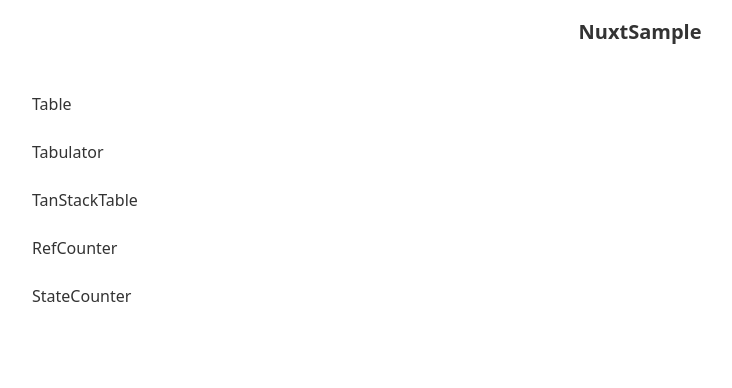
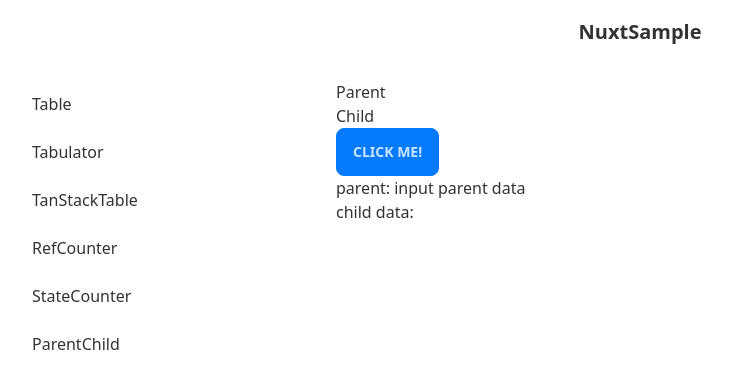
Before and after one commit to alkanoic/NuxtSample, a Nuxt app: page /parent-child in a window 1280 px wide. Shown: the top 388 px of the page, without its empty margins (0-732 px from the left). Built offline with nearby package versions, Linux system fonts and the light colour scheme.

Commit message:
Parent Childコンポーネントの作成

```diff
--- /dev/null
+++ b/src/components/Child.vue
@@ -0,0 +1,23 @@
+<template>
+  <div>
+    <h1>Child</h1>
+    <button class="btn-primary btn" @click="handleClick">Click me!</button>
+    <h1>parent: {{ parentData }}</h1>
+  </div>
+</template>
+
+<script setup lang="ts">
+  const emit = defineEmits<{ (e: "clickEmit", value?: string): void }>();
+
+  const handleClick = () => {
+    emit("clickEmit", "Child to Parent");
+  };
+
+  const props = defineProps({
+    parentProp: {
+      type: String,
+      default: "",
+    },
+  });
+  const parentData = ref(props.parentProp);
+</script>
--- a/src/components/NavbarMenu.vue
+++ b/src/components/NavbarMenu.vue
@@ -64,6 +64,11 @@
               >StateCounter</NuxtLink
             >
           </li>
+          <li>
+            <NuxtLink to="/parent-child" @click="closeDrawer"
+              >ParentChild</NuxtLink
+            >
+          </li>
         </ul>
       </div>
     </div>
--- /dev/null
+++ b/src/components/Parent.vue
@@ -0,0 +1,18 @@
+<template>
+  <div>
+    <h1>Parent</h1>
+    <Child :parent-prop="parentData" @click-emit="click" />
+    <h1>child data: {{ childData }}</h1>
+  </div>
+</template>
+
+<script setup lang="ts">
+  import Child from "./Child.vue";
+
+  const parentData = ref("input parent data");
+  const childData = ref("");
+  const click = (value?: string) => {
+    if (value === undefined || value === null) return;
+    childData.value = value;
+  };
+</script>
--- /dev/null
+++ b/src/pages/parent-child.vue
@@ -0,0 +1,5 @@
+<template>
+  <div>
+    <Parent />
+  </div>
+</template>
```
